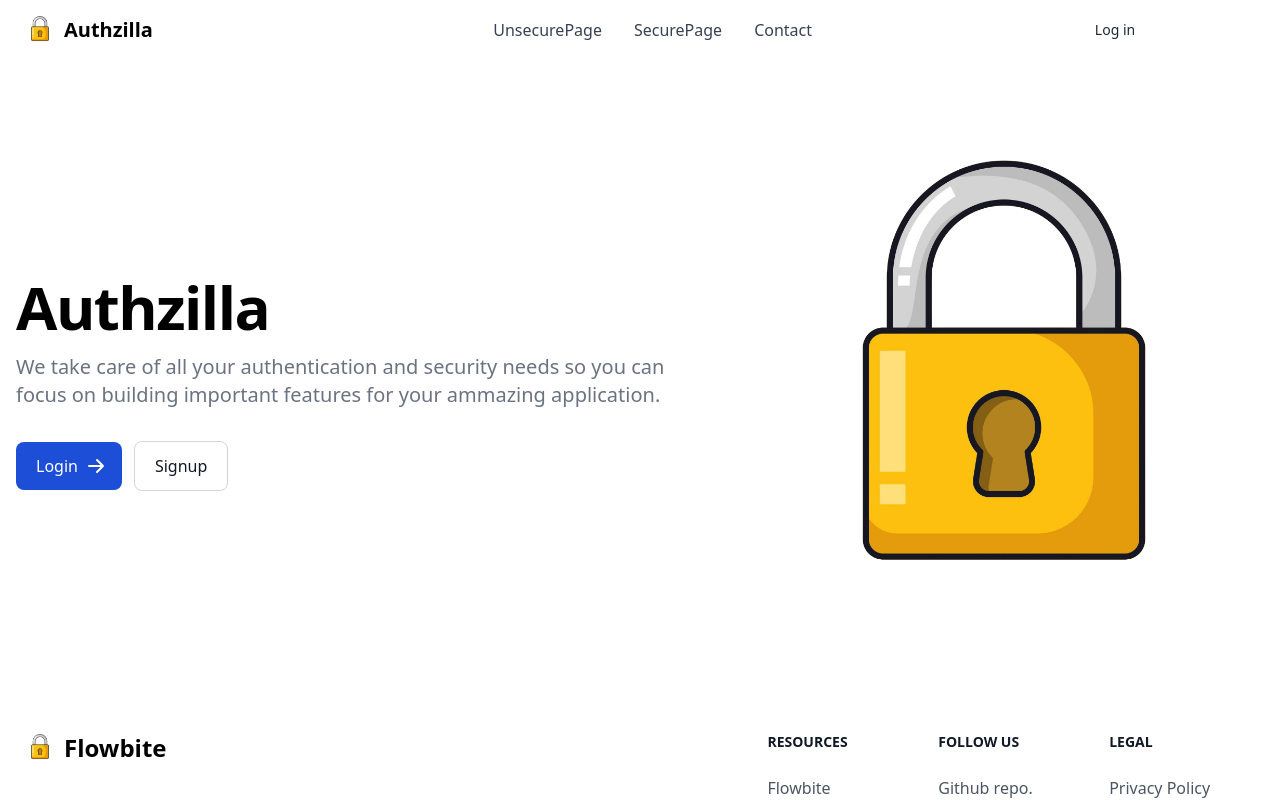
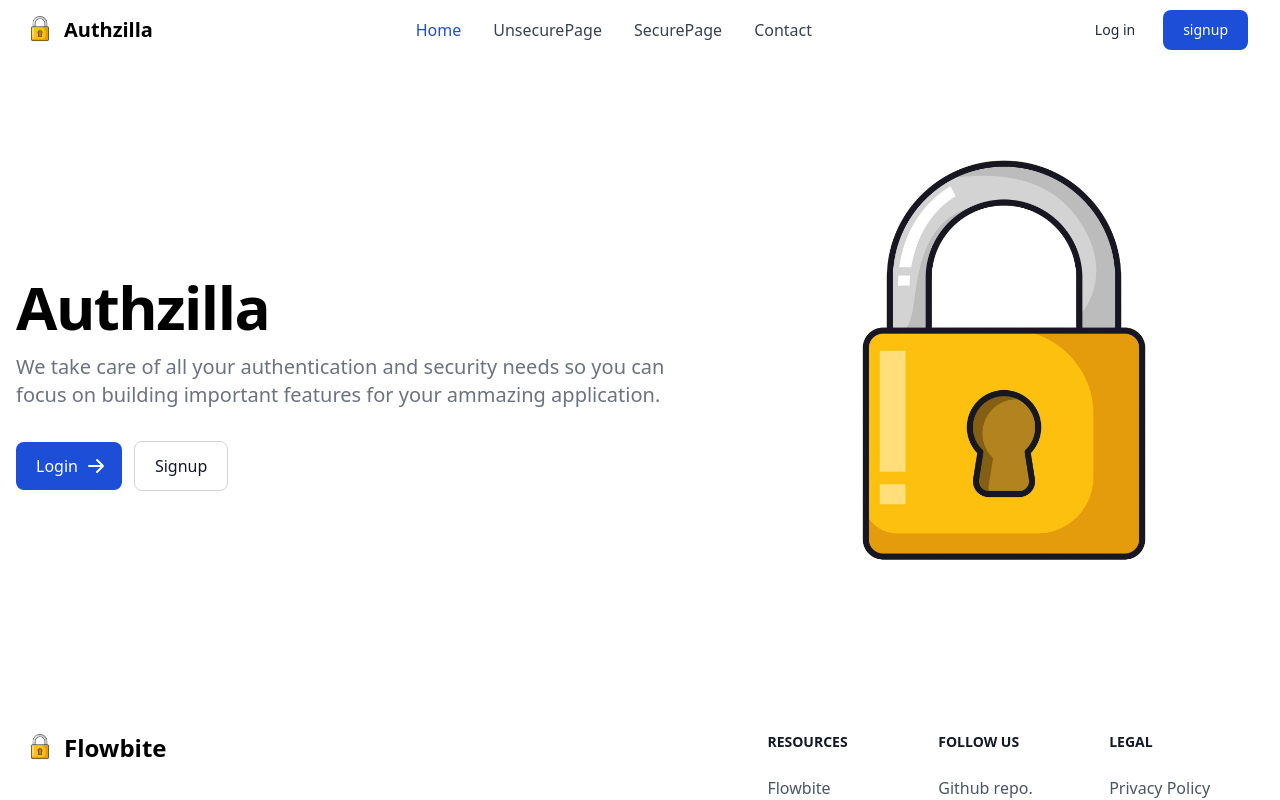
Before and after one commit to deepakdroi/authzilla, a Next.js app: page / in a window 1280 px wide. Shown: the top 800 px of the page. Built offline with nearby package versions, Linux system fonts and the light colour scheme.

Commit message:
fix: Correct color issue in the application

```diff
--- a/src/components/navbar.tsx
+++ b/src/components/navbar.tsx
@@ -22,7 +22,7 @@ export default function Navbar() {
 						</a>
 						<a
 							href="/signup"
-							className="text-white bg-primary-700 hover:bg-primary-800 focus:ring-4 focus:ring-primary-300 font-medium rounded-lg text-sm px-4 lg:px-5 py-2 lg:py-2.5 mr-2 dark:bg-primary-600 dark:hover:bg-primary-700 focus:outline-none dark:focus:ring-primary-800"
+							className="text-white bg-blue-700 hover:bg-blue-800 focus:ring-4 focus:ring-blue-300 font-medium rounded-lg text-sm px-4 lg:px-5 py-2 lg:py-2.5 mr-2 dark:bg-blue-600 dark:hover:bg-blue-700 focus:outline-none dark:focus:ring-blue-800"
 						>
 							signup
 						</a>
@@ -68,7 +68,7 @@ export default function Navbar() {
 							<li>
 								<a
 									href=""
-									className="block py-2 pr-4 pl-3 text-white rounded bg-primary-700 lg:bg-transparent lg:text-primary-700 lg:p-0 dark:text-white"
+									className="block py-2 pr-4 pl-3 text-white rounded bg-blue-700 lg:bg-transparent lg:text-blue-700 lg:p-0 dark:text-white"
 									aria-current="page"
 								>
 									Home
@@ -77,7 +77,7 @@ export default function Navbar() {
 							<li>
 								<a
 									href="#"
-									className="block py-2 pr-4 pl-3 text-gray-700 border-b border-gray-100 hover:bg-gray-50 lg:hover:bg-transparent lg:border-0 lg:hover:text-primary-700 lg:p-0 dark:text-gray-400 lg:dark:hover:text-white dark:hover:bg-gray-700 dark:hover:text-white lg:dark:hover:bg-transparent dark:border-gray-700"
+									className="block py-2 pr-4 pl-3 text-gray-700 border-b border-gray-100 hover:bg-gray-50 lg:hover:bg-transparent lg:border-0 lg:hover:text-blue-700 lg:p-0 dark:text-gray-400 lg:dark:hover:text-white dark:hover:bg-gray-700 dark:hover:text-white lg:dark:hover:bg-transparent dark:border-gray-700"
 								>
 									UnsecurePage
 								</a>
@@ -85,7 +85,7 @@ export default function Navbar() {
 							<li>
 								<a
 									href="#"
-									className="block py-2 pr-4 pl-3 text-gray-700 border-b border-gray-100 hover:bg-gray-50 lg:hover:bg-transparent lg:border-0 lg:hover:text-primary-700 lg:p-0 dark:text-gray-400 lg:dark:hover:text-white dark:hover:bg-gray-700 dark:hover:text-white lg:dark:hover:bg-transparent dark:border-gray-700"
+									className="block py-2 pr-4 pl-3 text-gray-700 border-b border-gray-100 hover:bg-gray-50 lg:hover:bg-transparent lg:border-0 lg:hover:text-blue-700 lg:p-0 dark:text-gray-400 lg:dark:hover:text-white dark:hover:bg-gray-700 dark:hover:text-white lg:dark:hover:bg-transparent dark:border-gray-700"
 								>
 									SecurePage
 								</a>
@@ -93,7 +93,7 @@ export default function Navbar() {
 							<li>
 								<a
 									href="#"
-									className="block py-2 pr-4 pl-3 text-gray-700 border-b border-gray-100 hover:bg-gray-50 lg:hover:bg-transparent lg:border-0 lg:hover:text-primary-700 lg:p-0 dark:text-gray-400 lg:dark:hover:text-white dark:hover:bg-gray-700 dark:hover:text-white lg:dark:hover:bg-transparent dark:border-gray-700"
+									className="block py-2 pr-4 pl-3 text-gray-700 border-b border-gray-100 hover:bg-gray-50 lg:hover:bg-transparent lg:border-0 lg:hover:text-blue-700 lg:p-0 dark:text-gray-400 lg:dark:hover:text-white dark:hover:bg-gray-700 dark:hover:text-white lg:dark:hover:bg-transparent dark:border-gray-700"
 								>
 									Contact
 								</a>
```
